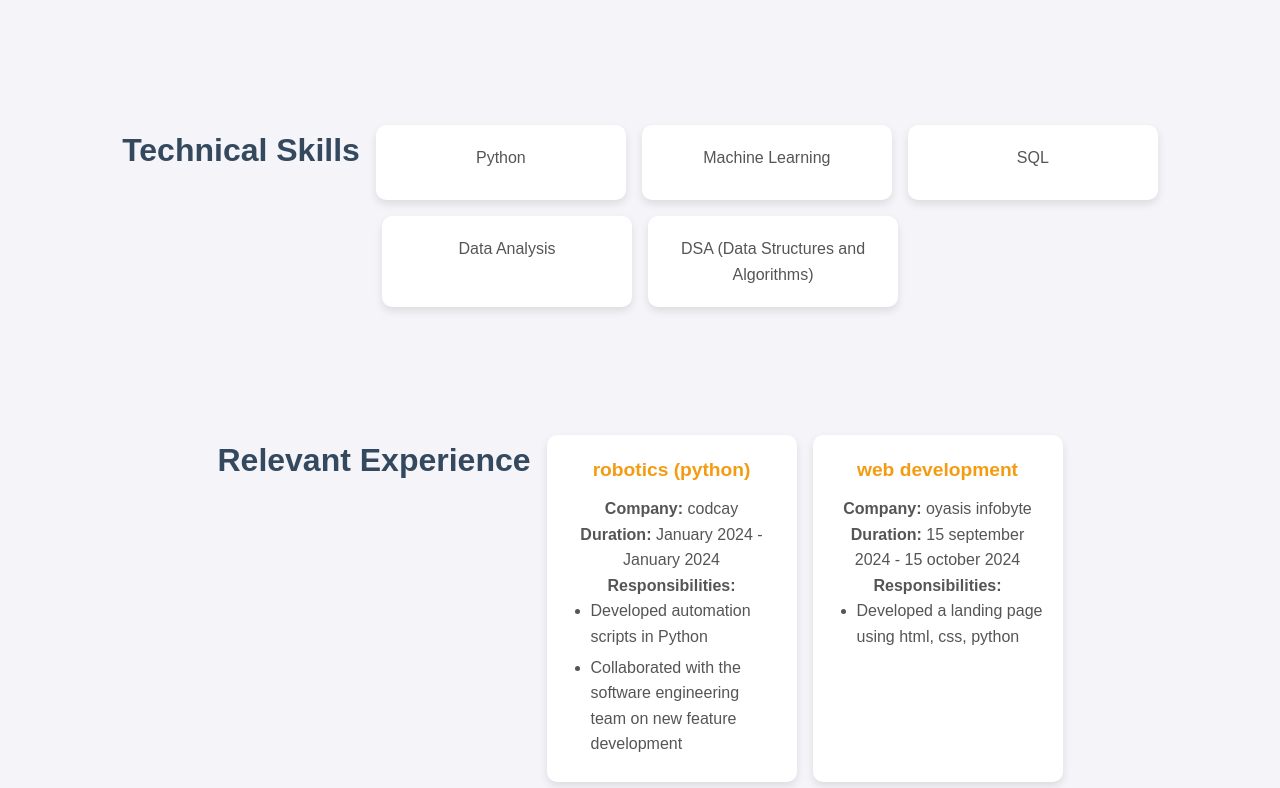
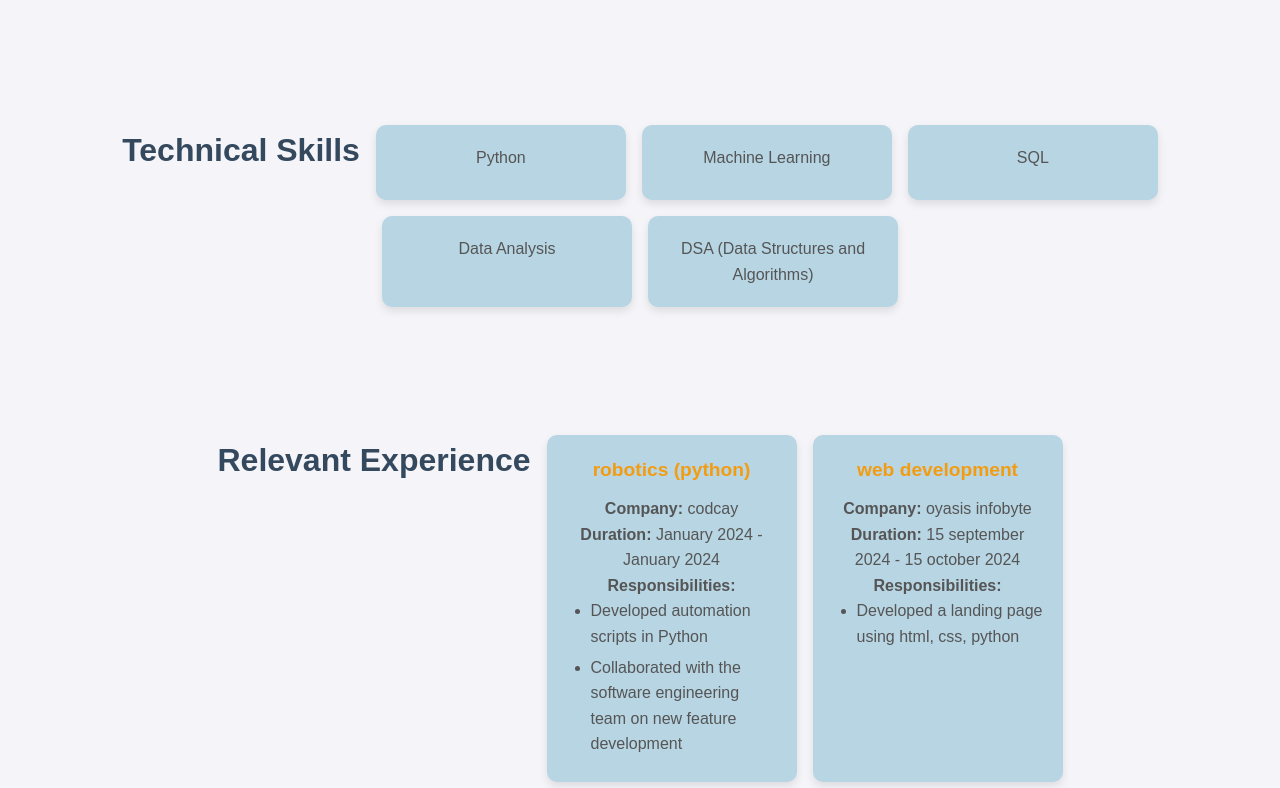
Before and after one commit to NitishSingh01/my-portfolio, a plain HTML site: page index.html in a window 1280 px wide. Shown: the part 1192-1980 px from the top of the page. Drawn offline with Linux system fonts and the light colour scheme.

Commit message:
Update style.css

```diff
--- a/style.css
+++ b/style.css
@@ -120,7 +120,7 @@ section h2 {
 }
 
 .service-box {
-    background-color: #ffffff;
+    background-color:#b7d5e3;
     padding: 20px;
     width: 250px;
     border-radius: 10px;
```
